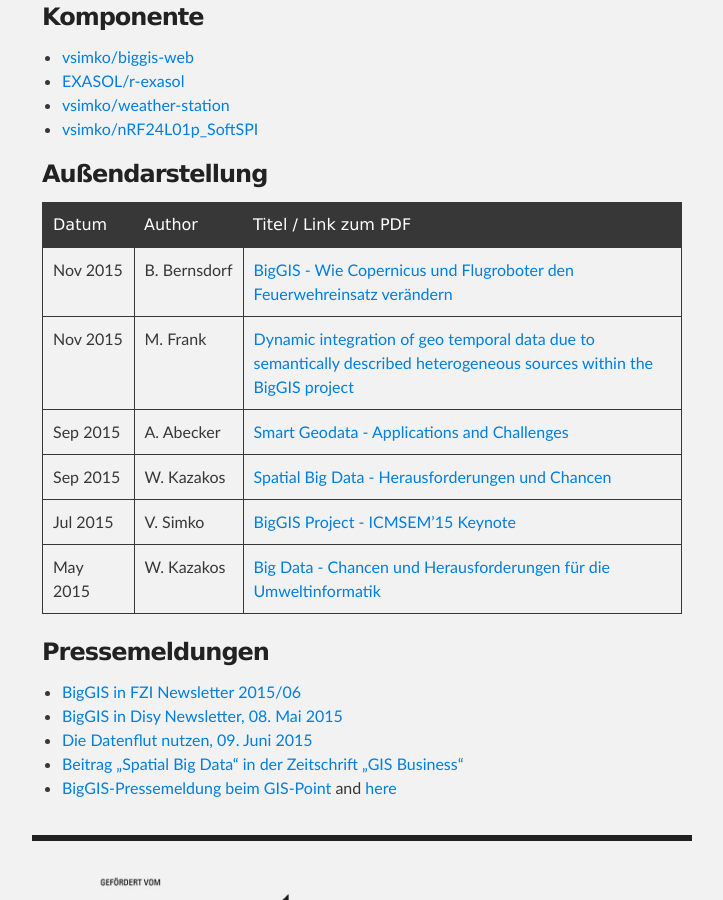
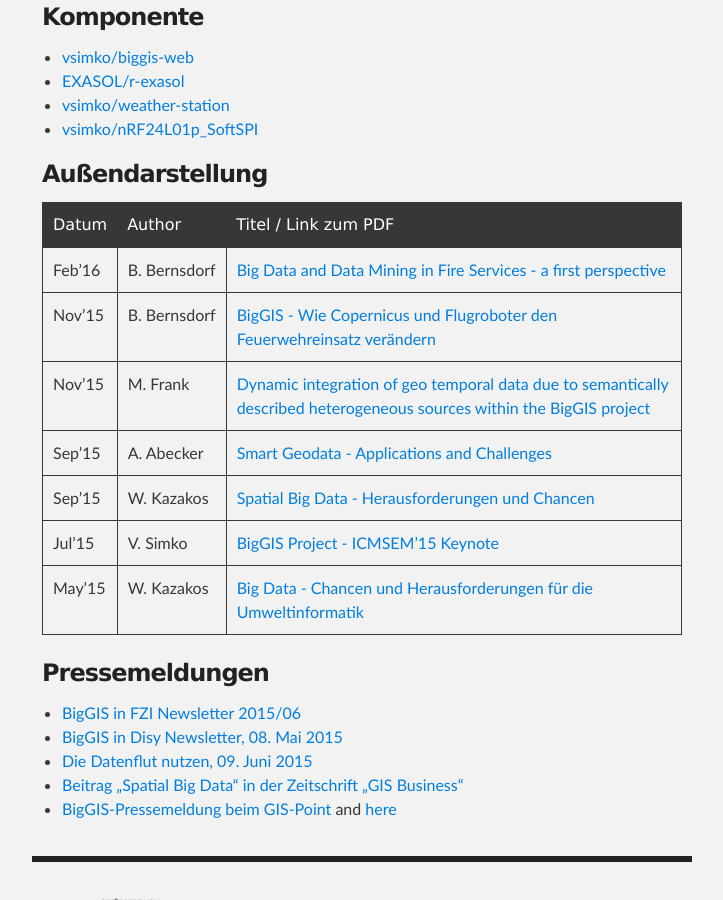
Before and after one commit to biggis-project/biggis-project.github.io, a Jekyll site: the page built from docs_de.md, in a window 1280 px wide and 900 px high, scrolled down 333 px. Shown: the whole window, without its empty margins (278-1001 px from the left). Built offline with Jekyll 4.4.1, drawn with Linux system fonts in a browser that asks for light colours.

Commit message:
Update docs_de.md

```diff
--- a/docs_de.md
+++ b/docs_de.md
@@ -14,14 +14,15 @@
 
 ### Außendarstellung
 
-Datum         | Author            | Titel / Link zum PDF
---------------|-------------------|---------------------------------------------------------------
-Nov&nbsp;2015 | B.&nbsp;Bernsdorf | [BigGIS - Wie Copernicus und Flugroboter den Feuerwehreinsatz verändern][1]
-Nov 2015      | M. Frank          | [Dynamic integration of geo temporal data due to semantically described heterogeneous sources within the BigGIS project][6]
-Sep 2015      | A. Abecker        | [Smart Geodata - Applications and Challenges][2]
-Sep 2015      | W. Kazakos        | [Spatial Big Data - Herausforderungen und Chancen][3]
-Jul 2015      | V. Simko          | [BigGIS Project - ICMSEM'15 Keynote][5]
-May 2015      | W. Kazakos        | [Big Data - Chancen und Herausforderungen für die Umweltinformatik][4]
+Datum | Author            | Titel / Link zum PDF
+------|-------------------|---------------------------------------------------------------
+Feb'16| B.&nbsp;Bernsdorf | [Big Data and Data Mining in Fire Services - a first perspective][7]
+Nov'15| B.&nbsp;Bernsdorf | [BigGIS - Wie Copernicus und Flugroboter den Feuerwehreinsatz verändern][1]
+Nov'15| M. Frank          | [Dynamic integration of geo temporal data due to semantically described heterogeneous sources within the BigGIS project][6]
+Sep'15| A. Abecker        | [Smart Geodata - Applications and Challenges][2]
+Sep'15| W. Kazakos        | [Spatial Big Data - Herausforderungen und Chancen][3]
+Jul'15| V. Simko          | [BigGIS Project - ICMSEM'15 Keynote][5]
+May'15| W. Kazakos        | [Big Data - Chancen und Herausforderungen für die Umweltinformatik][4]
 
 
 [1]: https://amazonas.fzi.de/smw/BigGis/images/4/4e/20151105_BigGIS_und_Copernicus_f%C3%BCr_MRM.pdf
```
Also changed, not shown: other parts of docs_de.md (+1 -0 lines).
